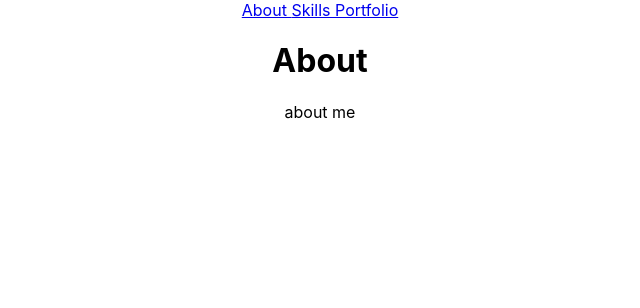
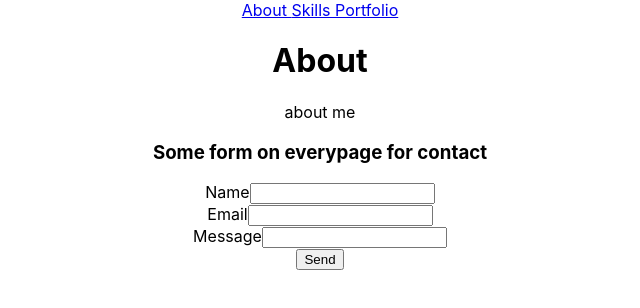
Before and after one commit to alexmcdermid/react-blog, a React (Create React App) app: page /about in a window 1280 px wide. Shown: the top 308 px of the page, without its empty margins (320-960 px from the left). Built offline with nearby package versions, Linux system fonts and the light colour scheme.

Commit message:
add form and states to react portfolio

```diff
--- a/src/App.js
+++ b/src/App.js
@@ -6,12 +6,29 @@ import Portfolio from './pages/Portfolio/Portfolio';
 import About from './pages/About/About'
 
 class App extends Component {
+  state = {
+    name:"",
+    email:"",
+    message:"",
+  }
+  handleFormChange = (e) => {
+    this.setState({
+      [e.target.name]: e.target.value
+    });
+  };
+  handleFormSubmit = (e) => {
+    e.preventDefault();
+  }
+
   render() {
     return (
       <div className="App">
         <Link to='/about'>About    </Link>
         <Link to='/skills'>Skills    </Link>
-        <Link to='/portfolio'>Portfolio</Link>
+        <Link to='/portfolio'>Portfolio   </Link>
+
+
+
         <Switch>
         <Route path='/about' render={(props) => (
             <About {...props}/>
@@ -22,8 +39,43 @@ class App extends Component {
         <Route path='/portfolio' render={(props) => (
             <Portfolio {...props}/>
           )}/>
+
           <Redirect to="/about" />
         </Switch>
+        <h3>Some form on everypage for contact</h3>
+        <form>
+          <label>
+            <span>
+                Name
+            </span>
+            <input
+            name="name"
+            value={this.state.name}
+            onChange={this.handleFormChange}/>
+          </label>
+          <br/>
+          <label>
+            <span>
+                Email
+            </span>
+            <input
+            name="email"
+            value={this.state.email}
+            onChange={this.handleFormChange}/>
+          </label>
+          <br/>
+          <label>
+            <span>
+                Message
+            </span>
+            <input
+            name="message"
+            value={this.state.message}
+            onChange={this.handleFormChange}/>
+          </label>
+          <br/>
+          <button onClick={this.handleFormSubmit}>Send</button>
+          </form>
       </div>
     );
   }
```
